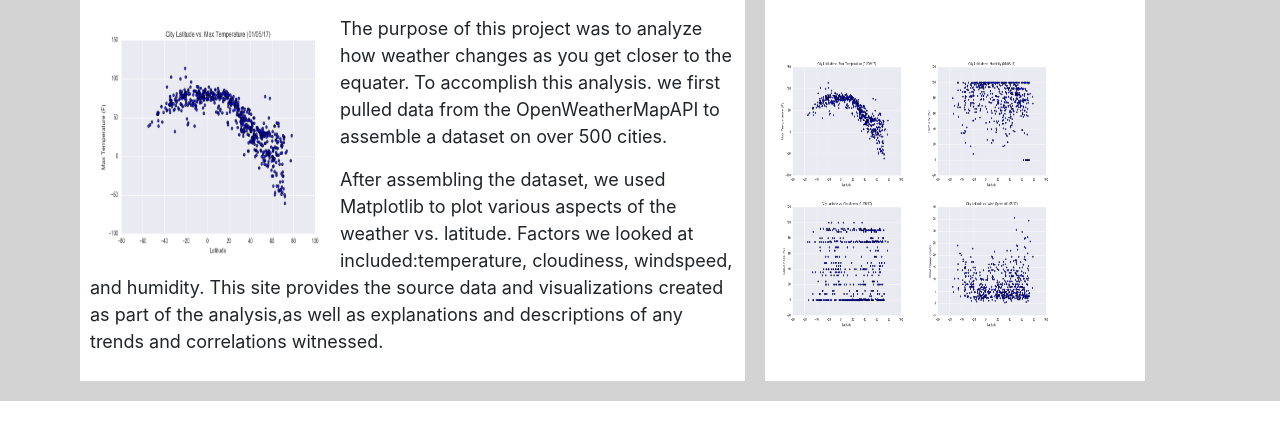
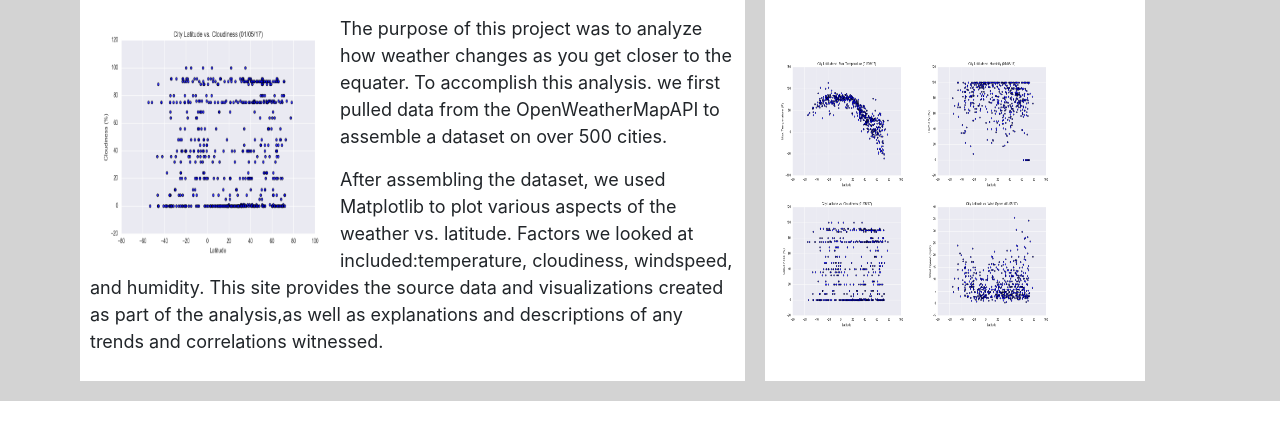
Before and after one commit to stevereisschicago/Web-Design-Challenge, a plain HTML site: page cloudiness2.html in a window 1280 px wide. Shown: the part 260-700 px from the top of the page. Drawn offline with nearby package versions, Linux system fonts and the light colour scheme.

Commit message:
Update cloudiness2.html

```diff
--- a/cloudiness2.html
+++ b/cloudiness2.html
@@ -51,7 +51,7 @@
             <h1 class = "header2">Cloudiness</h1>
             <br>
             <br>
-            <img src="Resources/assets/images/Fig1.png" alt = "Latitude vs. Cloudiness" height ="250" width = "250" align = "left">
+            <img src="Resources/assets/images/Fig3.png" alt = "Latitude vs. Cloudiness" height ="250" width = "250" align = "left">
             <p>The purpose of this project was to analyze how weather changes as you get closer to the equater. To accomplish this analysis. we first pulled data from the OpenWeatherMapAPI to assemble a dataset on over 500 cities.
               </p>
             <p>After assembling the dataset, we used Matplotlib to plot various aspects of the weather vs. latitude. Factors we looked at included:temperature, cloudiness, windspeed, and humidity. This site provides the source data and visualizations created as part of the analysis,as well as explanations and descriptions of any trends and correlations witnessed.
```
